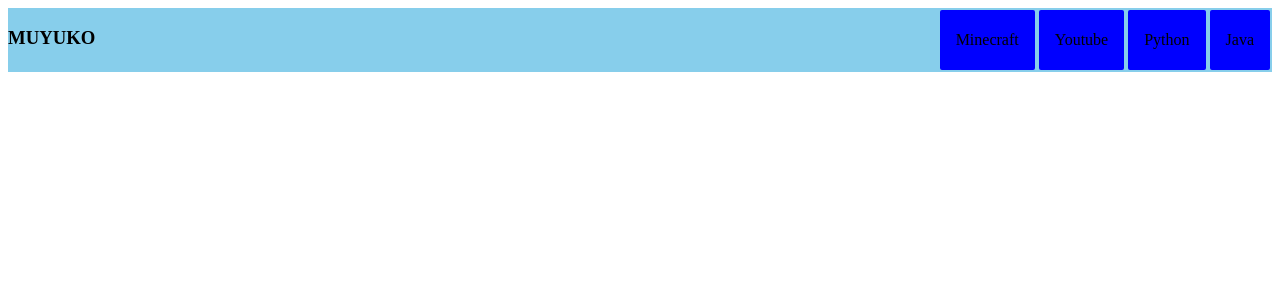
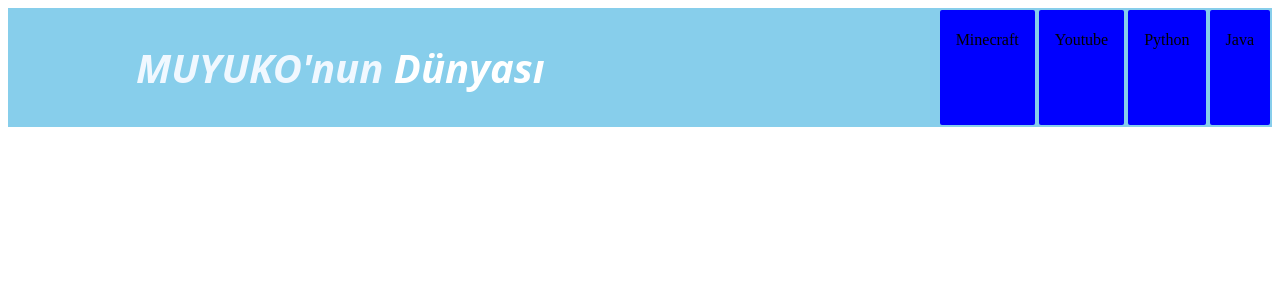
Before and after one commit to MUYUKO0/muyukoblog, a Flask app: page / in a window 1280 px wide. Shown: the top 300 px of the page. Run offline with Flask 2, Linux system fonts and the light colour scheme.

Commit message:
new css class' added in index.html

```diff
--- a/templates/index.html
+++ b/templates/index.html
@@ -31,6 +31,20 @@
     flex-direction: row;
     justify-content: space-around;
 }
+.font-a {
+    color: white;
+    font-family: 'Open sans', sans-serif;
+    font-size: 2.5rem;
+    margin: 2rem;
+    margin-left: 4rem;
+    margin-right: 0 !important;
+    font-style: italic;
+}
+.font-aa {
+    color: aliceblue;
+    font-weight: bold;
+
+}
     </style>
     <!-- Tablet Css -->
     <style>
@@ -49,7 +63,7 @@
 
     <header class="bg-container">
         <div class="bg-color container">
-            <h3>MUYUKO</h3>
+            <h3 class="font-a"><span class="font-a font-aa">MUYUKO'nun</span> Dünyası</h3>
             <nav class="navbar">
                 {% if konu %}
                     {% for i in konu %}
```
